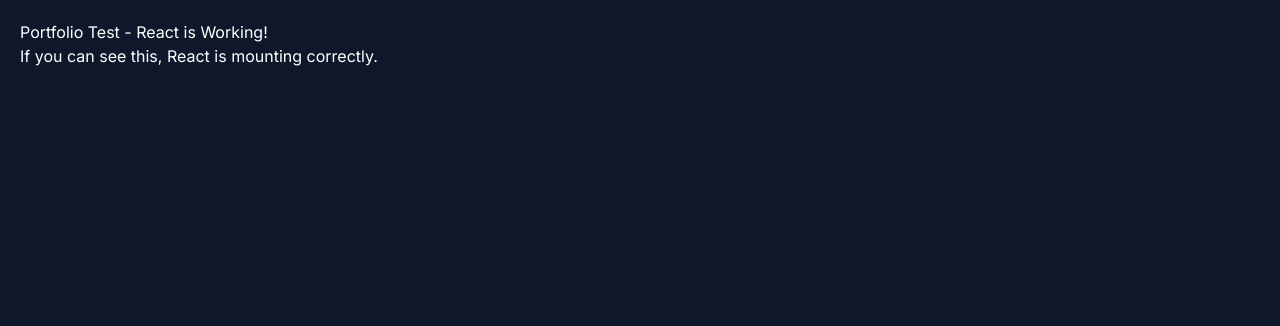
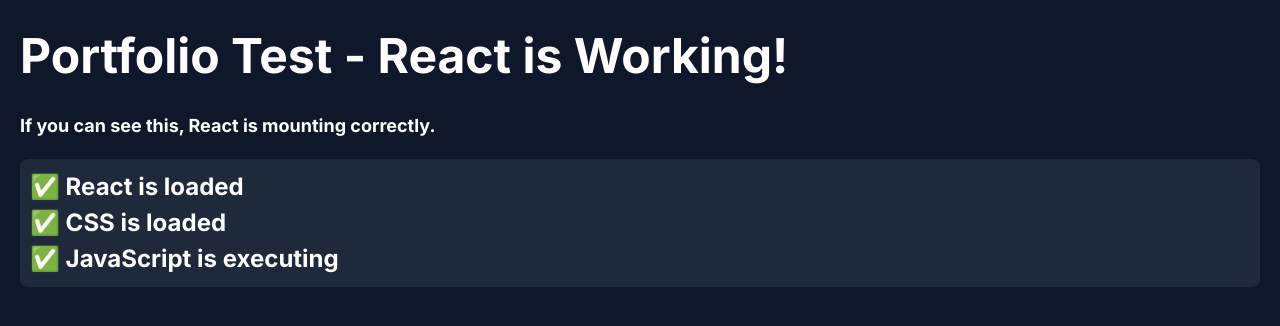
Before and after one commit to TharushaDBandara/TharushaDBandara.github.io, a React (Vite) app: page / in a window 1280 px wide. Shown: the top 326 px of the page. Built offline with nearby package versions, Linux system fonts and the light colour scheme.

Commit message:
Fix: Add .nojekyll and update Vite config for GitHub Pages MIME type issue

```diff
--- a/App.simple.tsx
+++ b/App.simple.tsx
@@ -2,9 +2,26 @@
 
 const App: React.FC = () => {
   return (
-    <div style={{ color: 'white', padding: '20px', backgroundColor: '#0f172a' }}>
-      <h1>Portfolio Test - React is Working!</h1>
-      <p>If you can see this, React is mounting correctly.</p>
+    <div style={{
+      color: 'white',
+      padding: '20px',
+      backgroundColor: '#0f172a',
+      minHeight: '100vh',
+      fontSize: '24px',
+      fontWeight: 'bold'
+    }}>
+      <h1 style={{ fontSize: '48px', marginBottom: '20px' }}>Portfolio Test - React is Working!</h1>
+      <p style={{ fontSize: '18px' }}>If you can see this, React is mounting correctly.</p>
+      <div style={{
+        marginTop: '20px',
+        padding: '10px',
+        backgroundColor: '#1e293b',
+        borderRadius: '8px'
+      }}>
+        <p>✅ React is loaded</p>
+        <p>✅ CSS is loaded</p>
+        <p>✅ JavaScript is executing</p>
+      </div>
     </div>
   );
 };
--- a/vite.config.ts
+++ b/vite.config.ts
@@ -5,6 +5,15 @@
     const env = loadEnv(mode, '.', '');
     return {
       base: '/', // Set base for GitHub Pages user site
+      build: {
+        rollupOptions: {
+          output: {
+            manualChunks: undefined,
+          }
+        },
+        assetsDir: 'assets',
+        outDir: 'dist'
+      },
       define: {
         'process.env.API_KEY': JSON.stringify(env.GEMINI_API_KEY),
         'process.env.GEMINI_API_KEY': JSON.stringify(env.GEMINI_API_KEY)
```
Also changed, not shown: index.tsx (+9 -0 lines), 1 other file (tests, documents, lock files or other folders).
